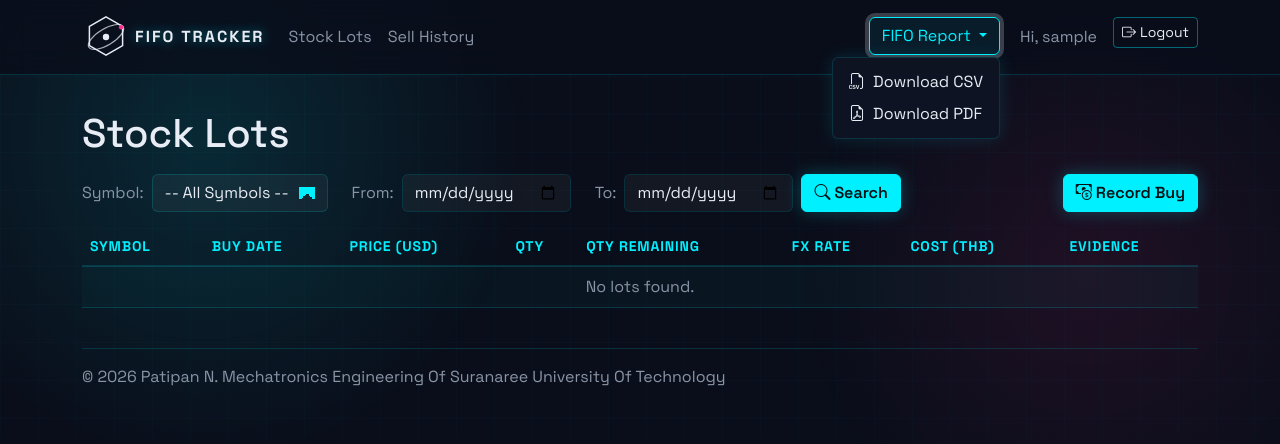
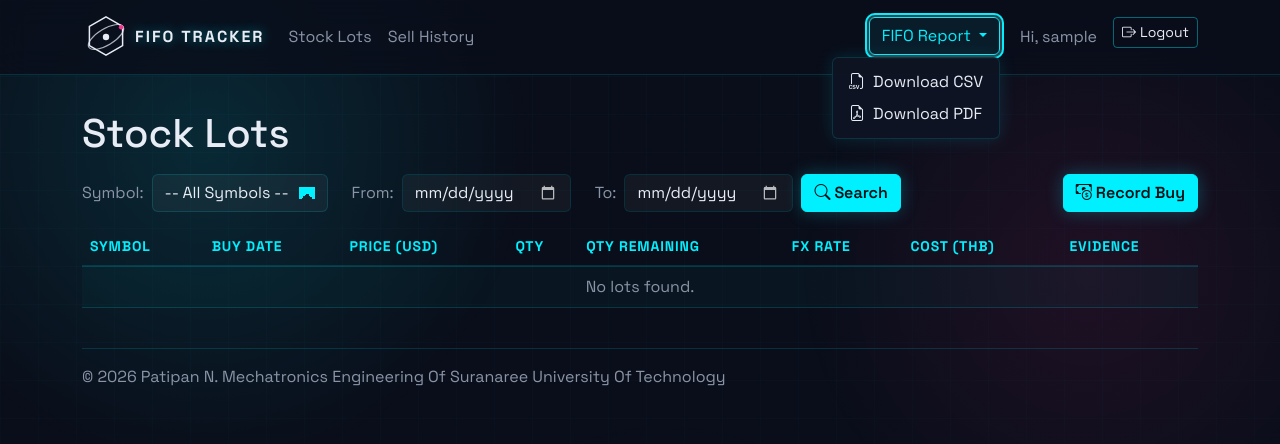
Before and after one commit to thestreets1412/stock-fifo-django, a Django app: page /lots/ in a window 1280 px wide, after a click on "FIFO Report". Shown: the top 444 px of the page. Run offline with Django 5.2, Linux system fonts and the light colour scheme; the visitor is signed in with stand-in values (Sample User, id 1); data that the repository does not hold is empty.

Commit message:
fix: complete dark mode support and keyboard focus states
Native controls were never told the page is dark, so date pickers, select
popups, scrollbars and autofill all rendered as light widgets sitting in a
dark app. Setting color-scheme: dark on :root fixes the whole class of them
at once, and makes the inline color:black patches on the <option> elements
unnecessary -- those were compensating for a light popup that no longer
happens, and would have become black-on-dark once it was fixed.

Hover and focus resolved to the same cyan glow, which left keyboard users
with no way to see where they were. Focus now gets a solid ring, offset so
it reads as a different shape from the glow rather than a brighter version
of it, and the button rules use :focus-visible so a mouse click no longer
leaves a button stuck looking hovered.

Also honours prefers-reduced-motion.

No filter on the date picker glyph: color-scheme already renders it light,
so inverting it would have put it back to dark-on-dark. It gets a cursor
and hover opacity instead.

Co-Authored-By: Claude Opus 5 <noreply@anthropic.com>

```diff
--- a/portfolio/static/portfolio/style.css
+++ b/portfolio/static/portfolio/style.css
@@ -11,6 +11,11 @@
    ========================================================================== */
 
 :root {
+  /* Tells the browser to render native UI -- date pickers, select popups,
+     scrollbars, autofill, spinners -- in dark. Without it those controls come
+     back as light-on-light widgets no stylesheet can reach. */
+  color-scheme: dark;
+
   --space-navy: #0a0e1a;
   --cyan: #00f0ff;
   --magenta: #ff2e93;
@@ -184,7 +189,7 @@ a:hover {
   box-shadow: 0 0 17px rgba(0, 240, 255, 0.25);
 }
 .btn-primary:hover,
-.btn-primary:focus,
+.btn-primary:focus-visible,
 .btn-primary:active {
   background-color: #33f4ff !important;
   border-color: #33f4ff !important;
@@ -198,7 +203,7 @@ a:hover {
   background: transparent;
 }
 .btn-outline-secondary:hover,
-.btn-outline-secondary:focus,
+.btn-outline-secondary:focus-visible,
 .btn-outline-secondary:active {
   color: var(--cyan) !important;
   background-color: rgba(0, 240, 255, 0.07) !important;
@@ -328,6 +333,45 @@ a:hover {
   color: var(--loss-red);
 }
 
+/* ---- Keyboard focus ----
+   Hover and focus used to resolve to the same cyan glow, so a keyboard user
+   tabbing through the page had no way to tell where they were. A solid ring
+   is deliberately a different shape from the glow, and :focus-visible keeps
+   it off mouse clicks. */
+a:focus-visible,
+.btn:focus-visible,
+.btn-close:focus-visible,
+.nav-link:focus-visible,
+.navbar-toggler:focus-visible,
+.navbar-brand:focus-visible,
+.dropdown-item:focus-visible,
+.form-control:focus-visible,
+.form-select:focus-visible {
+  outline: 2px solid var(--cyan);
+  outline-offset: 2px;
+}
+
+/* The date picker glyph inherits colour from color-scheme: dark, so it only
+   needs an affordance, not a filter -- inverting it here would undo that. */
+::-webkit-calendar-picker-indicator {
+  cursor: pointer;
+  opacity: 0.7;
+}
+::-webkit-calendar-picker-indicator:hover {
+  opacity: 1;
+}
+
+@media (prefers-reduced-motion: reduce) {
+  *,
+  *::before,
+  *::after {
+    animation-duration: 0.01ms !important;
+    animation-iteration-count: 1 !important;
+    transition-duration: 0.01ms !important;
+    scroll-behavior: auto !important;
+  }
+}
+
 /* ---- Footer ---- */
 footer.border-top {
   border-top: 1px solid var(--line) !important;
--- a/portfolio/templates/portfolio/lot_list.html
+++ b/portfolio/templates/portfolio/lot_list.html
@@ -13,9 +13,9 @@
     </div>
     <div class="col-auto">
         <select name="symbol" id="symbol" class="form-select">
-            <option value="" style="color: black;">-- All Symbols --</option>
+            <option value="">-- All Symbols --</option>
             {% for symbol in symbols %}
-                <option value="{{ symbol.id }}" style="color: black;" {% if selected_symbol_id|stringformat:"s" == symbol.id|stringformat:"s" %}selected{% endif %}>
+                <option value="{{ symbol.id }}" {% if selected_symbol_id|stringformat:"s" == symbol.id|stringformat:"s" %}selected{% endif %}>
                     {{ symbol.ticker }}
                 </option>
             {% endfor %}
--- a/portfolio/templates/portfolio/sale_list.html
+++ b/portfolio/templates/portfolio/sale_list.html
@@ -13,9 +13,9 @@
     </div>
     <div class="col-auto">
         <select name="symbol" id="symbol" class="form-select">
-            <option value="" style="color: black;">-- All Symbols --</option>
+            <option value="">-- All Symbols --</option>
             {% for symbol in symbols %}
-                <option value="{{ symbol.id }}" style="color: black;" {% if selected_symbol_id|stringformat:"s" == symbol.id|stringformat:"s" %}selected{% endif %}>
+                <option value="{{ symbol.id }}" {% if selected_symbol_id|stringformat:"s" == symbol.id|stringformat:"s" %}selected{% endif %}>
                     {{ symbol.ticker }}
                 </option>
             {% endfor %}
```
